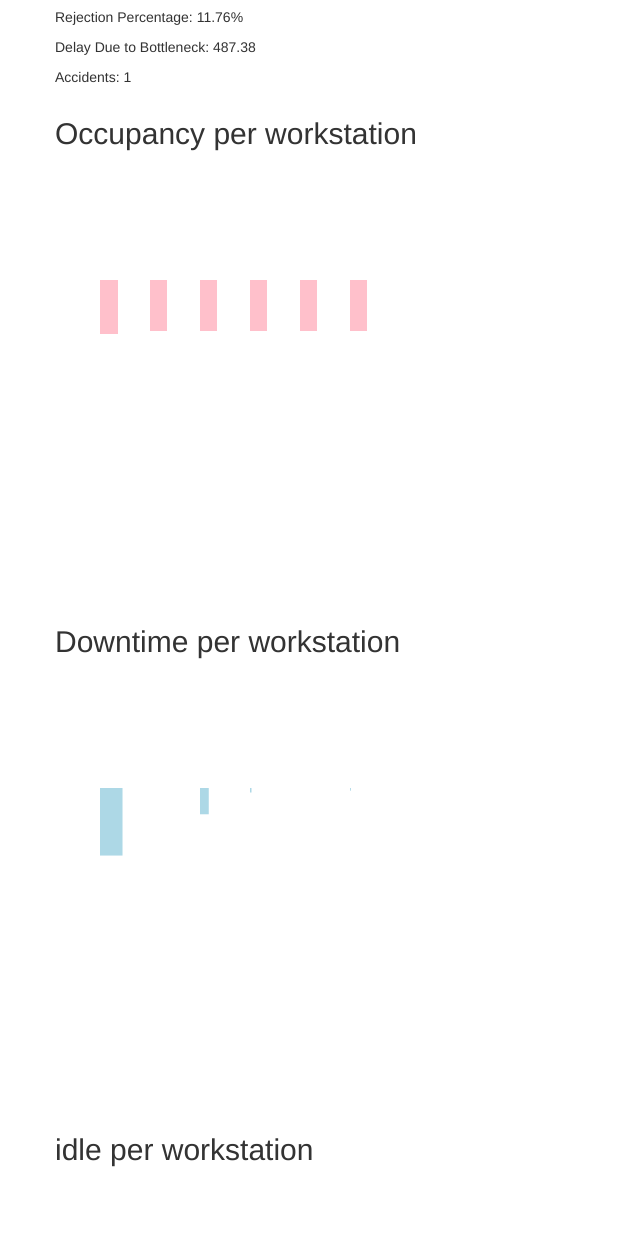
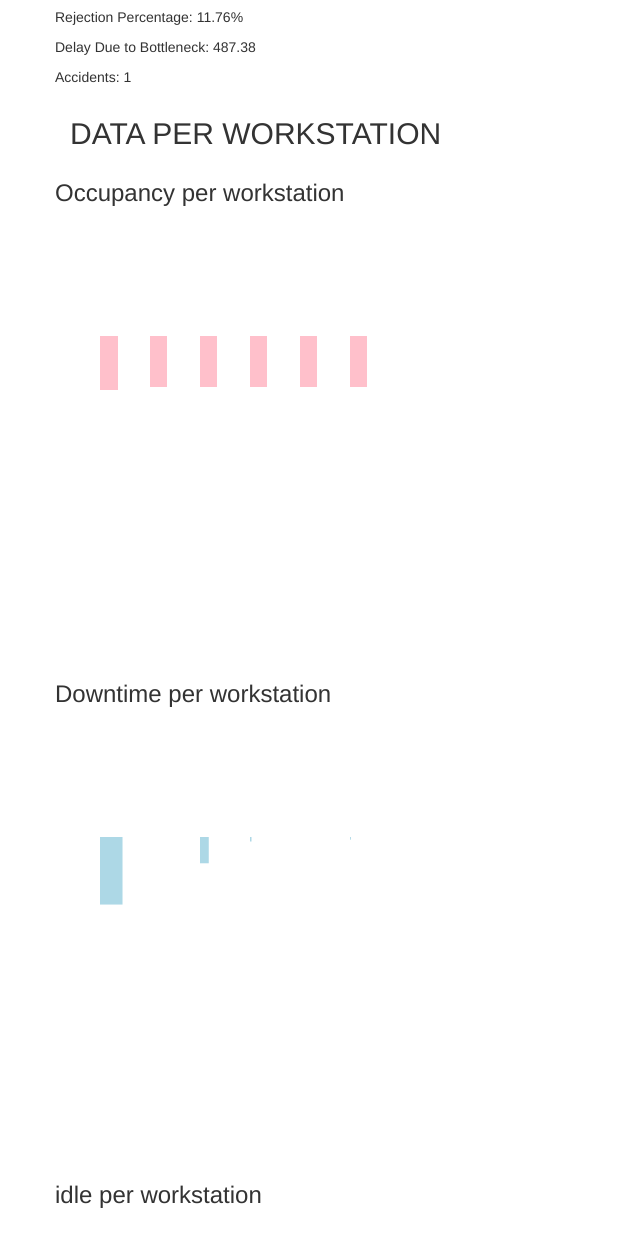
Before and after one commit to raqueochoam/theDashboard, a plain HTML site: page index.html in a window 1280 px wide. Shown: the part 123-1359 px from the top of the page, without its empty margins (0-640 px from the left). Drawn offline with Linux system fonts and the light colour scheme.

Commit message:
index.html modifications

```diff
--- a/index.html
+++ b/index.html
@@ -17,20 +17,21 @@
             <div class="row">
                 <div id="chart-area"></div>
             </div>
+            <h2>DATA PER WORKSTATION</h2>
             <div class="row">
-            <h2>Occupancy per workstation</h2>
+                <h3>Occupancy per workstation</h3>
                 <div id="graph-occupancy-area"></div>
             </div>
             <div class="row">
-            <h2>Downtime per workstation</h2>
+                <h3>Downtime per workstation</h3>
                 <div id="graph-downtime-area"></div>
             </div>
             <div class="row">
-            <h2>idle per workstation</h2>
+                <h3>idle per workstation</h3>
                 <div id="graph-idle-time-area"></div>
             </div>
             <div class="row">
-            <h2>Occupancy per workstation</h2>
+                <h3>Occupancy per workstation</h3>
                 <div id="graph-waiting-time-area"></div>
             </div>
         </div>
```
Also changed, not shown: 1 other file. Lines whose indentation alone changed are shown as unchanged.
